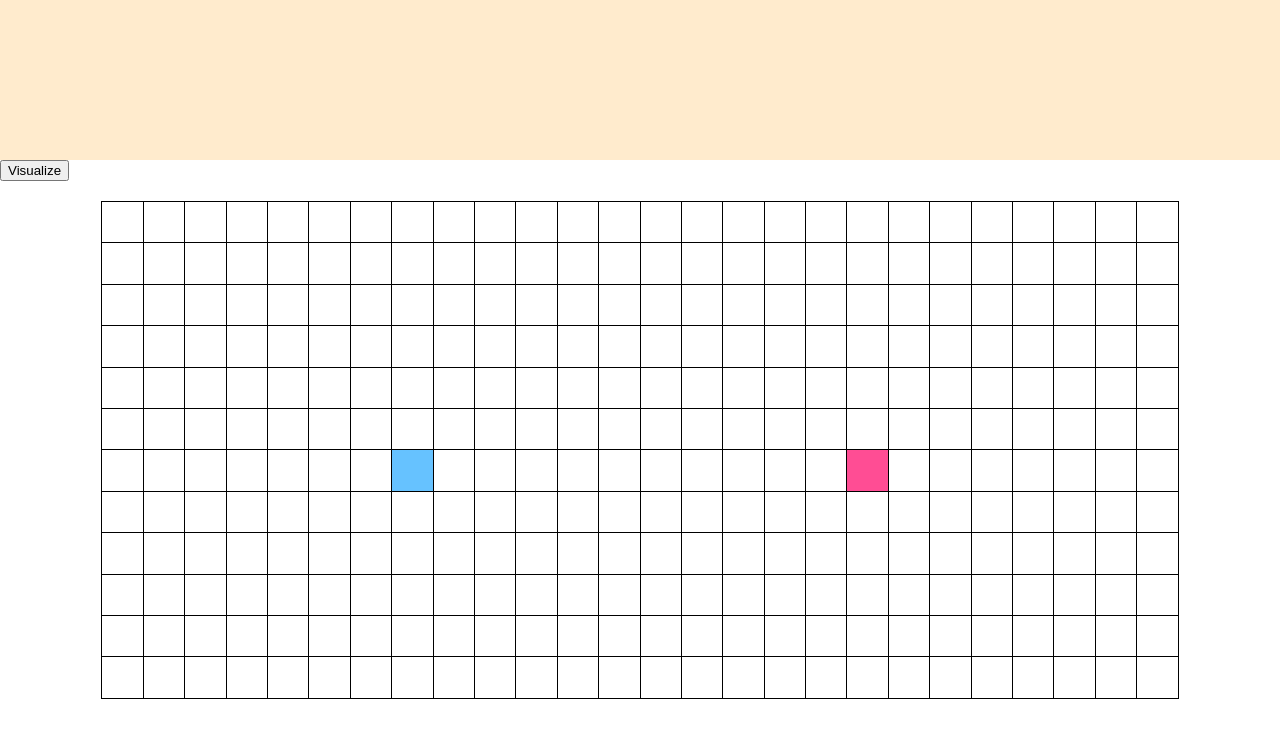
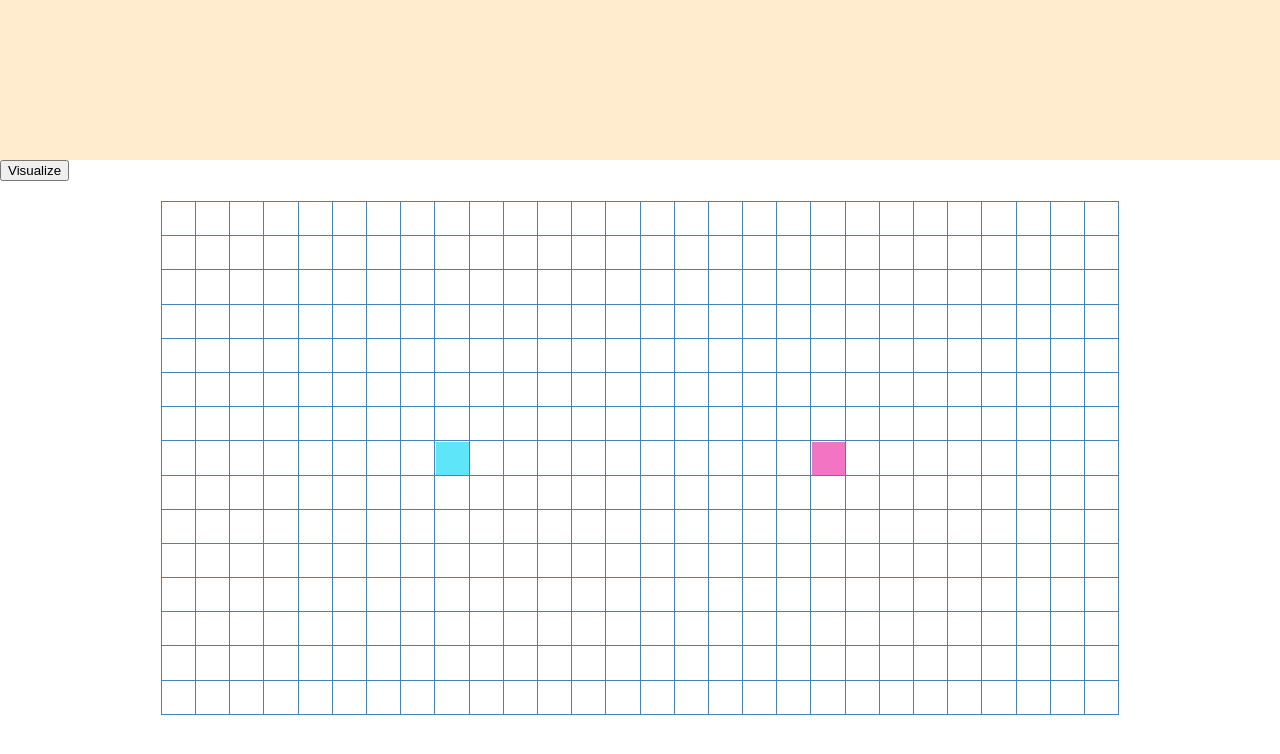
Before and after one commit to priyansh-19/The-Road-Not-Taken, a React (Create React App) app in the folder visualizer/: page / in a window 1280 px wide. Shown: the top 754 px of the page. Built offline with nearby package versions, Linux system fonts and the light colour scheme.

Commit message:
working template

```diff
--- /dev/null
+++ b/visualizer/src/Algorithms/BFS.js
@@ -0,0 +1,40 @@
+
+        export const algorithmBFS = (values) =>{
+        const {startX,startY,endX,endY,xNodes,yNodes,nodes} = values;
+        const path = [];
+        const q1 = [];
+        const vis = new Array(yNodes).fill(0).map(() => new Array(xNodes).fill(0));
+         //implement queue using a vector/array
+        q1.push([startY,startX]);
+        q1.push([-1,-1])
+
+        while(q1.length !== 0){
+            const currentNodeIndex = q1[0];
+            q1.shift();
+
+            if(currentNodeIndex[0] === -1){
+                if(q1.length === 0){break;}
+                q1.push([-1,-1]);
+                continue;
+            }
+            const i = currentNodeIndex[0];
+            const j = currentNodeIndex[1];
+            if(i === endY && j === endX){break;}
+            path.push([i,j]);
+            vis[i][j] = 1;
+
+            const adj = [
+                [1,0],[0,1],[-1,0],[0,-1]
+            ]
+            for(let k=0;k<4;k++){
+                const newY = adj[k][0] + i;
+                const newX = adj[k][1] + j;
+                if(newX < xNodes && newX >=0 && newY < yNodes && newY >=0 && !vis[newY][newX] && !nodes[newY][newX].isWall){
+                    q1.push([newY,newX]);
+                    vis[newY][newX] = 1;
+                }
+            }
+        }
+        return path;
+
+    }
--- a/visualizer/src/Components/Board.js
+++ b/visualizer/src/Components/Board.js
@@ -1,40 +1,36 @@
 import React from 'react';
 import Node from './Node';
 import '../Styles/Board.css'
-
+import {algorithmBFS} from '../Algorithms/BFS'
 
 class Board extends React.Component {
-
 
     constructor(){
         super();
         const {startX,startY,endX,endY,xNodes,yNodes,sideLength} = this.precomputation();
-        this.state  = ({ startX,startY,endX,endY,sideLength,xNodes,yNodes,nodes:[]});
+        this.state = ({ startX,startY,endX,endY,sideLength,xNodes,yNodes,isMouseClicked:false,moveStart:false,moveEnd:false,nodes:[]});
 
     }
 
     getViewport = () =>{
-
       const width = window.innerWidth;
       const height = window.innerHeight;
       return [width, height];
-
     }
 
     componentDidMount(){
-
         const {xNodes,yNodes} = this.state;
         const nodes = this.getInitialGrid(xNodes,yNodes);
         //cannot make a call to another function that uses updated state
         this.setState({nodes});
+    }
 
-    }
     precomputation(){
         let [viewPortWidth,viewPortHeight] = this.getViewport();
         viewPortHeight *= (0.6);
-        viewPortWidth *= (0.8);
+        viewPortWidth *= (0.7);
 
-        const sideLength = ((viewPortHeight*8)/100)  ;
+        const sideLength = ((viewPortHeight*(6.5))/100)  ;
         const xNodes = parseInt(viewPortWidth/sideLength);
         const yNodes = parseInt(viewPortHeight/sideLength);
 
@@ -59,18 +55,71 @@ class Board extends React.Component {
         return nodes;
     }
 
-    createNode = (i,j) =>{
-            const {startX,startY,endX,endY} = this.state;
-            const isStart = (j === startX && i === startY ? true : false);
-            const  isEnd = j === endX && i === endY ? true : false
-            const node = {
-                row:i,
-                col:j,
-                isStart:isStart,
-                isEnd:isEnd,
-                isVisited:false,
-            }
-            return node;
+    onMouseDown = (row,col) =>{
+        const nodes = this.state.nodes;
+
+        if(nodes[row][col].isStart){
+            this.setState({nodes,isMouseClicked:true,moveStart:true});
+
+        }
+        else if(nodes[row][col].isEnd){
+            this.setState({nodes,isMouseClicked:true,moveEnd:true});
+        }
+        else{
+        nodes[row][col].isWall = true;
+        this.setState({nodes,isMouseClicked:true});
+        }
+    }
+
+    onMouseEnter = (row,col) =>{
+        if(!this.state.isMouseClicked){return;}
+        const {nodes} = this.state;
+        if(this.state.moveStart){
+            nodes[row][col].isStart = true;
+        }
+        else if(this.state.moveEnd){
+            nodes[row][col].isEnd = true;
+        }
+        else{
+        nodes[row][col].isWall = true;
+        }
+        this.setState({nodes})
+    }
+
+    onMouseLeave = (row,col) =>{
+        if(!this.state.isMouseClicked ){return;}
+        const {nodes} = this.state;
+        if(this.state.moveStart){
+            nodes[row][col].isStart = false;
+            this.setState({nodes});
+        }
+        else if(this.state.moveEnd){
+            nodes[row][col].isEnd = false;
+            this.setState({nodes});
+        }
+    }
+
+    onMouseUp = (row,col) =>{
+        if(this.state.moveStart){
+            this.setState({isMouseClicked:false,moveStart:false,moveEnd:false,startY:row,startX:col})
+        }
+        else if (this.state.moveEnd){
+            this.setState({isMouseClicked:false,moveStart:false,moveEnd:false,endY:row,endX:col})
+        }
+        else{
+            this.setState({isMouseClicked:false,moveStart:false,moveEnd:false})
+        }
+    }
+
+    visualizeAlgorithm = () =>{
+
+        const path = algorithmBFS(this.state);
+        for(let i = 0;i<path.length;i++){
+            setTimeout( () =>{
+                this.createNewGrid(path[i]);
+                //could also fetch element and make changes in dom
+            }, i*(20))
+        }
     }
 
     createNewGrid = (value) =>{
@@ -78,66 +127,32 @@ class Board extends React.Component {
         const j = value[1];
         const {nodes,yNodes,xNodes,startX} = this.state;
 
-        if(i < yNodes && j< xNodes){
+        if(i < yNodes && j< xNodes && i>=0 && j>=0 && !nodes[i][j].isStart){
+
             nodes[i][j].isVisited = true;
         }
         this.setState({nodes});
     }
-    algorithmBFS = () =>{
-        const {startX,startY,endX,endY,xNodes,yNodes} = this.state;
-        const path = [];
-        const q1 = [];
-        const vis = new Array(yNodes).fill(0).map(() => new Array(xNodes).fill(0));
-         //implement queue using a vector/array
-        q1.push([startY,startX]);
-        q1.push([-1,-1])
 
-        while(q1.length !== 0){
-            const currentNodeIndex = q1[0];
-            q1.shift();
-
-            if(currentNodeIndex[0] === -1){
-                if(q1.length === 0){break;}
-                q1.push([-1,-1]);
-                continue;
-            }
-            const i = currentNodeIndex[0];
-            const j = currentNodeIndex[1];
-            if(i === endY && j === endX){break;}
-            path.push([i,j]);
-            vis[i][j] = 1;
-
-            const adj = [
-                [1,0],[0,1],[-1,0],[0,-1]
-            ]
-            for(let k=0;k<4;k++){
-                const newY = adj[k][0] + i;
-                const newX = adj[k][1] + j;
-                if(newX < xNodes && newX >=0 && newY < yNodes && newY >=0 && !vis[newY][newX]){
-                    q1.push([newY,newX]);
-                    vis[newY][newX] = 1;
-                }
-            }
+    createNode = (i,j) =>{
+        const {startX,startY,endX,endY} = this.state;
+        const isStart = (j === startX && i === startY ? true : false);
+        const  isEnd = j === endX && i === endY ? true : false
+        const node = {
+            row:i,
+            col:j,
+            isStart:isStart,
+            isEnd:isEnd,
+            isVisited:false,
+            isWall:false
         }
-        return path;
-
-    }
-    visualizeAlgorithm = () =>{
-
-        const path = this.algorithmBFS();
-        for(let i = 0;i<path.length;i++){
-            setTimeout( () =>{
-                this.createNewGrid(path[i]);
-                //could also fetch element and make changes in dom
-            }, i*(25))
-        }
-    }
+        return node;
+}
 
     render(){
 
-        // console.log(this.state,'render  ');
+
         const {nodes} = this.state;
-        // this.visualizeAlgorithm();
         return (
             <div>
             <button onClick = {this.visualizeAlgorithm}>Visualize</button>
@@ -146,7 +161,7 @@ class Board extends React.Component {
                     {nodes.map( (row,i) => {
                         return <tr key = {i}>
                             {row.map((node,j) => {
-                                const {row,col,isStart,isEnd,isVisited} = node;
+                                const {row,col,isStart,isEnd,isVisited,isWall} = node;
                                 return <Node
                                     key = {`${i} + ${j}`}
                                     row = {row}
@@ -154,7 +169,12 @@ class Board extends React.Component {
                                     sideLength = {this.state.sideLength}
                                     isStart = {isStart}
                                     isEnd = {isEnd}
+                                    isWall = {isWall}
                                     isVisited = {isVisited}
+                                    onMouseDown = {this.onMouseDown}
+                                    onMouseEnter = {this.onMouseEnter}
+                                    onMouseLeave = {this.onMouseLeave}
+                                    onMouseUp = {this.onMouseUp}
                                 />
                                 })
                             }
--- a/visualizer/src/Components/Node.js
+++ b/visualizer/src/Components/Node.js
@@ -1,20 +1,27 @@
 import React from 'react';
 import '../Styles/Node.css'
 class Node extends React.Component {
+
+
     render(){
 
-        const {sideLength,isStart,isEnd,isVisited} = this.props;
-
+        const {sideLength,isStart,isEnd,isVisited,row,col,onMouseEnter,onMouseLeave,onMouseDown,onMouseUp,isWall} = this.props;
+        const addClass = (isStart) ? 'isStart' : isEnd ? 'isEnd' : isWall ? 'isWall' : '';
         const divStyle = {
             height : `${sideLength}px`,
             width : `${sideLength}px`,
-            backgroundColor:`${isStart?'#66c2ff':isEnd?'#ff4d94':''}`
         }
 
         return(
             <td
-            className = {`node ${isVisited ? 'visited' : ''}`}
-            style = {divStyle}>
+            className = {`node ${isVisited ? 'visited' : ''} ${addClass}`}
+            id = {`${row}${col}`}
+            style = {divStyle}
+            onMouseEnter = {() => onMouseEnter(row,col)}
+            onMouseDown = {() => onMouseDown(row,col)}
+            onMouseLeave = {() => onMouseLeave(row,col  )}
+            onMouseUp = {() => onMouseUp(row,col)}
+            >
             </td>
         )
     }
--- a/visualizer/src/Styles/Node.css
+++ b/visualizer/src/Styles/Node.css
@@ -1,8 +1,121 @@
 .node{
     /* background-color: antiquewhite; */
-    border: 1px solid black;
+    border: 1px solid steelblue
 
+}
+.isStart{
+  background-color: rgb(122, 222, 233);
+  animation-name: startAnimation;
+  animation-duration: 0.6s;
+  animation-timing-function: ease-out;
+  animation-delay: 0;
+  animation-direction: alternate;
+  animation-iteration-count: 1;
+  animation-fill-mode: forwards;
+  animation-play-state: running;
+}
+.isEnd{
+  /* background-color: rgb(243, 116, 194); */
+  animation-name: endAnimation;
+  animation-duration: 0.6s;
+  animation-timing-function: ease-out;
+  animation-delay: 0;
+  animation-direction: alternate;
+  animation-iteration-count: 1;
+  animation-fill-mode: forwards;
+  animation-play-state: running;
 }
 .visited{
     background-color:cadetblue;
+    animation-name: visitedAnimation;
+    animation-duration: 1.2s;
+    animation-timing-function: ease-out;
+    animation-delay: 0;
+    animation-direction: alternate;
+    animation-iteration-count: 1;
+    animation-fill-mode: forwards;
+    animation-play-state: running;
+
 }
+@keyframes visitedAnimation {
+    0% {
+      transform: scale(0.3);
+      background-color: rgba(0, 0, 66, 0.75);
+      border-radius: 100%;
+    }
+
+    50% {
+      background-color: rgba(17, 104, 217, 0.75);
+    }
+
+    75% {
+      transform: scale(1.2);
+      background-color: rgba(0, 217, 159, 0.75);
+    }
+
+    100% {
+      transform: scale(1);
+      background-color: rgba(0, 190, 218, 0.75);
+    }
+  }
+
+  .isWall{
+    background-color: black;
+    animation-name: wallAnimation;
+    animation-duration: 0.3s;
+    animation-timing-function: ease-out;
+    animation-delay: 0;
+    animation-direction: alternate;
+    animation-iteration-count: 1;
+    animation-fill-mode: forwards;
+    animation-play-state: running;
+
+  }
+  @keyframes wallAnimation {
+    0%{
+      transform: scale(0);
+      background-color: aqua
+    }
+    50% {
+      background-color: aqua;
+    }
+    75% {
+      transform: scale(1.2);
+    }
+    100% {
+      transform: scale(1);
+      background-color :black
+    }
+
+  }
+  @keyframes startAnimation{
+    0%{
+      transform: scale(0.2);
+      background-color: rgb(38, 91, 198) ;
+      border-radius:100%;
+    }
+
+    75% {
+      transform: scale(1.2);
+    }
+    100% {
+      transform: scale(1);
+      background-color: rgb(93, 229, 250);
+    }
+  }
+  @keyframes endAnimation{
+    0%{
+      transform: scale(0.2);
+      background-color: rgb(206, 21, 89) ;
+      border-radius:100%;
+    }
+
+    75% {
+      transform: scale(1.2);
+    }
+    100% {
+      transform: scale(1);
+      background-color: rgb(243, 116, 194);
+
+    }
+  }
```
Also changed, not shown: visualizer/src/Components/ExtraBoard.js (deleted, +0 -68 lines).
